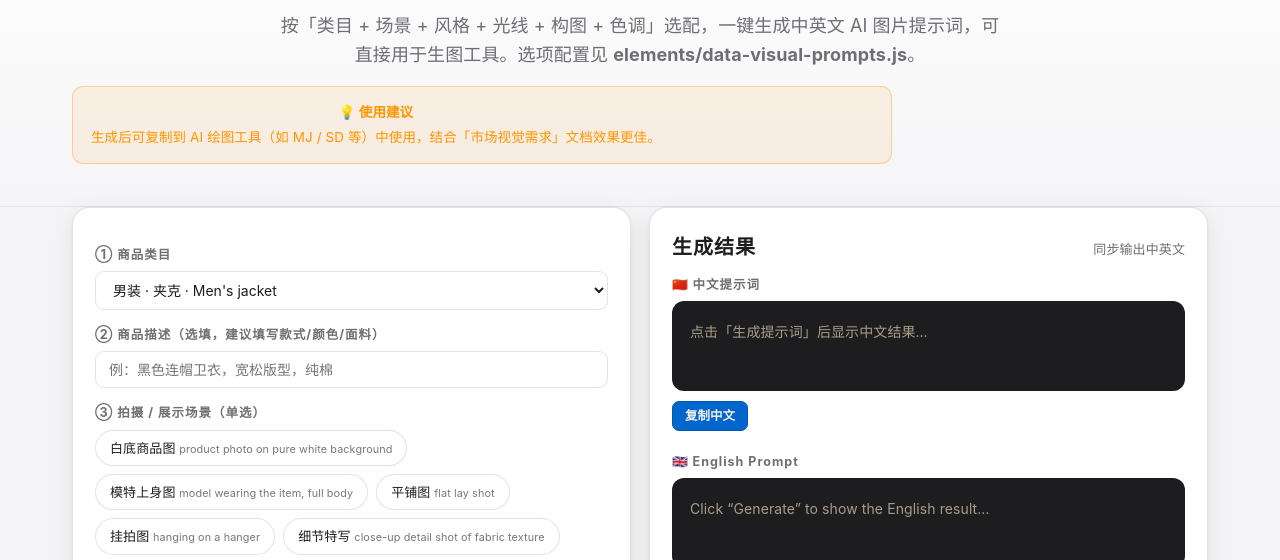
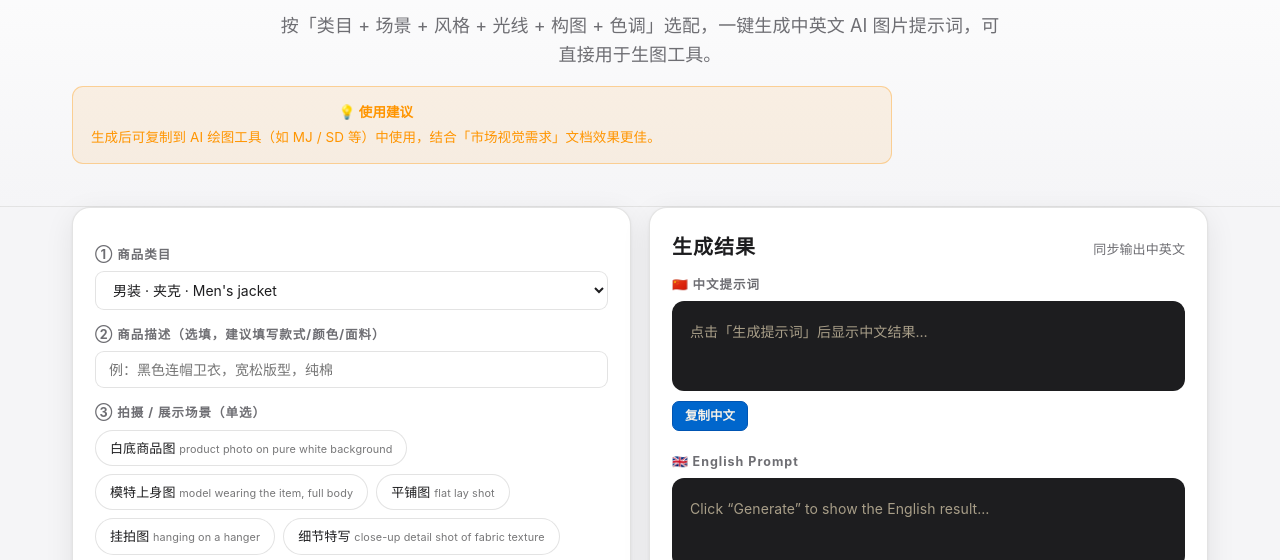
Before and after one commit to cgr1787085930-wq/-, a plain HTML site: page image-optimization.html in a window 1280 px wide. Shown: the part 198-758 px from the top of the page. Drawn offline with Linux system fonts and the light colour scheme.

Commit message:
Update image-optimization.html

```diff
--- a/image-optimization.html
+++ b/image-optimization.html
@@ -30,7 +30,7 @@
   <div class="wrap">
     <span class="tagline">✨ AI 指令快速生成</span>
     <h1 style="font-size:clamp(26px,4vw,40px)">AI 图片优化 <span class="hl">提示词生成器</span></h1>
-    <p class="sub">按「类目 + 场景 + 风格 + 光线 + 构图 + 色调」选配，一键生成中英文 AI 图片提示词，可直接用于生图工具。选项配置见 <b>elements/data-visual-prompts.js</b>。</p>
+    <p class="sub">按「类目 + 场景 + 风格 + 光线 + 构图 + 色调」选配，一键生成中英文 AI 图片提示词，可直接用于生图工具。</p>
     <div class="banner warn" style="max-width:820px">
       <div><b>💡 使用建议</b>生成后可复制到 AI 绘图工具（如 MJ / SD 等）中使用，结合「市场视觉需求」文档效果更佳。</div>
     </div>
```
